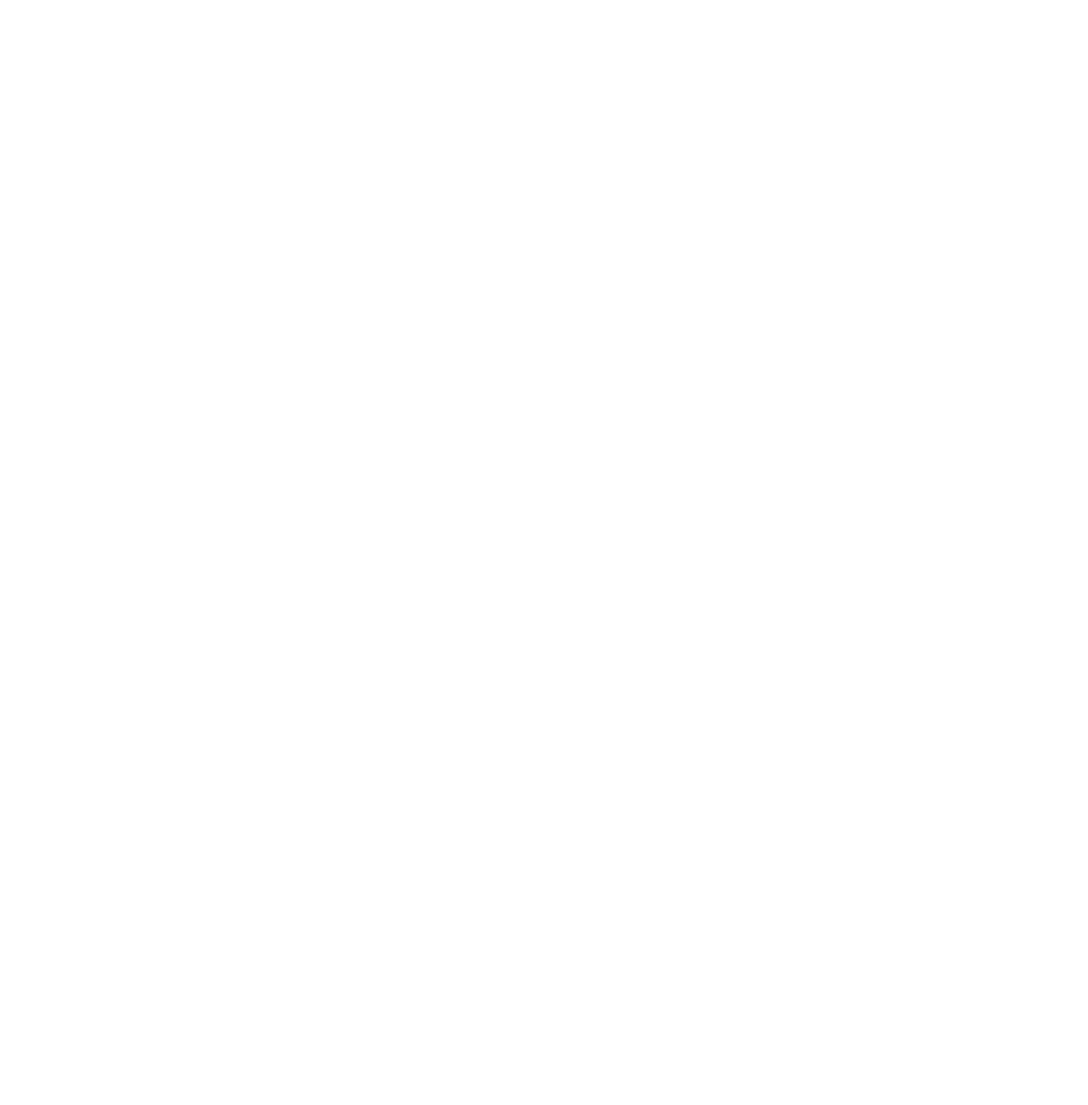
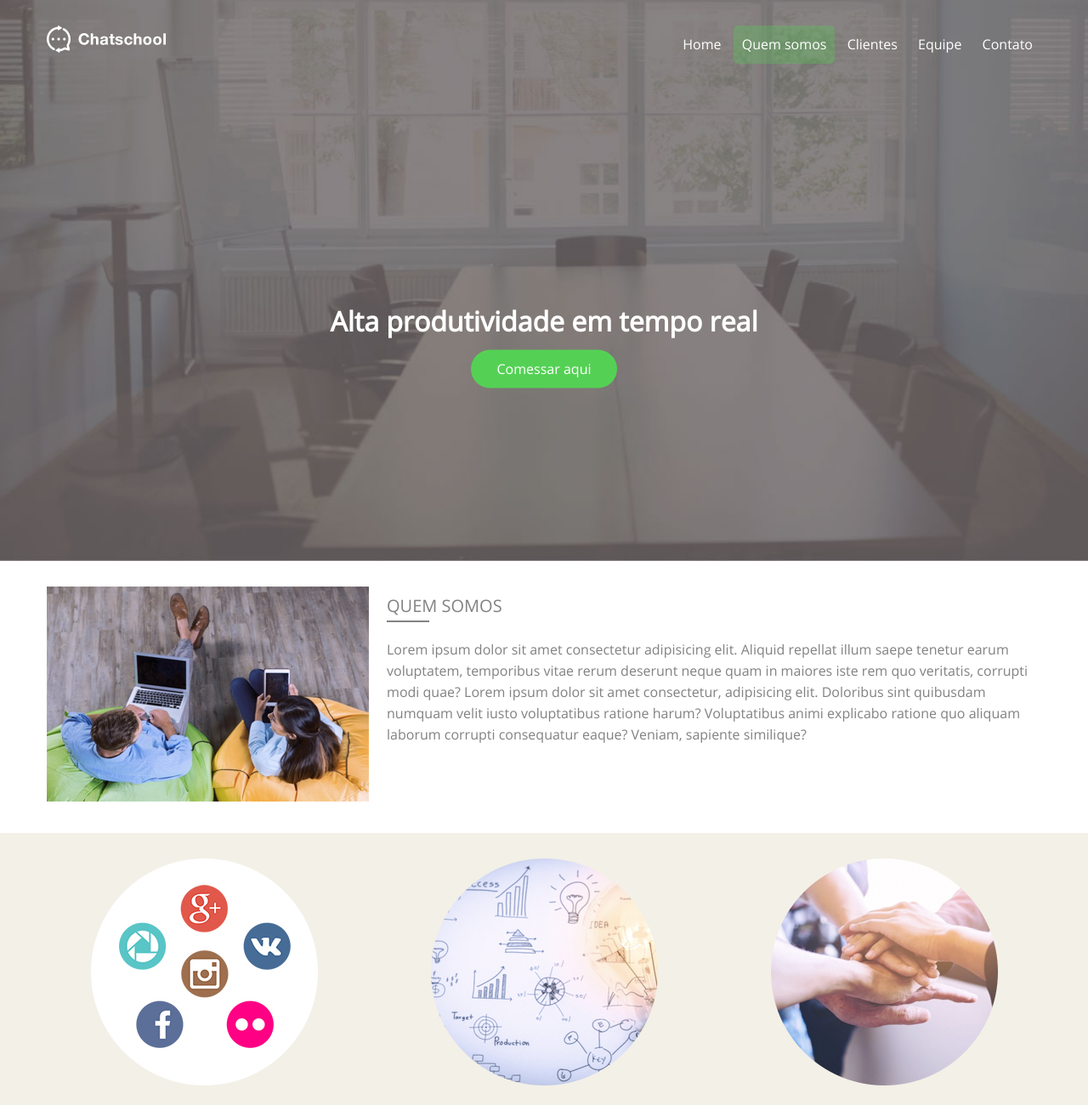
Before and after one commit to jsilva23/chatschool, a plain HTML site: page who-are-we.html in a window 1280 px wide. Shown: the top 1300 px of the page at 85% size. Before the commit the page ends 800 px from the top, so only its background shows below. Drawn offline with Linux system fonts and the light colour scheme.

Commit message:
create who we are  page

```diff
--- /dev/null
+++ b/css/pages/who-are-we.css
@@ -0,0 +1,29 @@
+@import url('../style.css');
+
+#header.who-are-we {
+    background-image: url(../../img/background-quem-somos.jpg);
+}
+
+#values {
+    background-color: #F3F0E7;
+}
+
+#intro h2, #values h2 {
+    font-size: 20px;
+}
+
+#intro h2 {
+    text-align: left;
+}
+
+#intro h2::after {
+    margin: 5px 0 0 0;
+}
+
+#values h2 {
+    margin-top: 20px;
+}
+
+#values h2::after {
+    display: none;
+}
--- a/css/style.css
+++ b/css/style.css
@@ -12,6 +12,7 @@
 body {
     font-family: 'OpenSans';
     color: rgb(130, 130, 130);
+    line-height: 25px;
 }
 
 #header nav a {
@@ -26,6 +27,7 @@ body {
 }
 
 #header {
+    background: #000 no-repeat fixed;
     background-size: cover;
     color: #fff;
     width: 100%;
--- a/who-are-we.html
+++ b/who-are-we.html
@@ -0,0 +1,104 @@
+<!DOCTYPE html>
+<html lang="pt">
+<head>
+    <meta charset="UTF-8">
+    <title>Quem somos - ChatSchool</title>
+    <link rel="stylesheet" href="css/style.css">
+    <link rel="stylesheet" href="https://fonts.googleapis.com/icon?family=Material+Icons">
+    <link rel="stylesheet" href="css/pages/who-are-we.css">
+</head>
+<body>
+    <header id="header" class="who-are-we">
+        <div class="container">
+            <div class="row">
+                <div class="col col-desktop-3">
+                    <a href="index.html"><img src="img/logo.png" alt="Logo da ChatSchool"></a>
+                </div>
+                <div class="col col-desktop-9">
+                    <nav>
+                        <ul>
+                            <li><a href="index.html">Home</a></li>
+                            <li><a href="who-are-we.html" class="active">Quem somos</a></li>
+                            <li><a href="clients.html">Clientes</a></li>
+                            <li><a href="team.html">Equipe</a></li>
+                            <li><a href="contact.html">Contato</a></li>
+                        </ul>
+                    </nav>
+                </div>
+            </div>
+            <div class="row">
+                <div class="col col-desktop-12 title">
+                    <h1>Alta produtividade em tempo real</h1>
+                    <a href="product.html" class="btn">Comessar aqui</a>
+                </div>
+            </div>
+        </div>
+    </header>
+    <main>
+        <section class="section" id="intro">
+            <div class="container">
+                <div class="row">
+                    <div class="col col-desktop-4">
+                        <img src="img/who-are-we/quem-somos_01.jpg" alt="">
+                    </div>
+                    <div class="col col-desktop-8">
+                        <h2>Quem somos</h2>
+                        <p>Lorem ipsum dolor sit amet consectetur adipisicing elit. Aliquid repellat illum saepe tenetur earum voluptatem, temporibus vitae rerum deserunt neque quam in maiores iste rem quo veritatis, corrupti modi quae? Lorem ipsum dolor sit amet consectetur, adipisicing elit. Doloribus sint quibusdam numquam velit iusto voluptatibus ratione harum? Voluptatibus animi explicabo ratione quo aliquam laborum corrupti consequatur eaque? Veniam, sapiente similique?</p>
+                    </div>
+                </div>
+            </div>
+        </section>
+        <section class="section section-center" id="values">
+            <div class="container">
+                <div class="row">
+                    <div class="col col-desktop-4">
+                        <img src="img/who-are-we/quem-somos_02.jpg" alt="">
+                        <h2>Missão</h2>
+                        <p>Lorem ipsum dolor, sit amet consecteturt adipisicing, ipsam assumenda explicabo ut dolorum.</p>
+                    </div>
+                    <div class="col col-desktop-4">
+                        <img src="img/who-are-we/quem-somos_03.jpg" alt="">
+                        <h2>Visão</h2>
+                        <p>Lorem ipsum dolor, sit amet consecteturt adipisicing, ipsam assumenda explicabo ut dolorum.</p>
+                    </div>
+                    <div class="col col-desktop-4">
+                        <img src="img/who-are-we/quem-somos_04.jpg" alt="">
+                        <h2>Valores</h2>
+                        <p>Lorem ipsum dolor, sit amet consecteturt adipisicing, ipsam assumenda explicabo ut dolorum.</p>
+                    </div>
+                </div>
+            </div>
+        </section>
+    </main>
+    <footer id="footer">
+        <div class="container">
+            <div class="row">
+                <div class="col col-offset-desktop-1 col-desktop-3">
+                    <p><a href=""><img src="img/logo.png" alt="Logo"></a></p>
+                    <p>Lorem ipsum dolor sit amet consectetur adipisicing elit. Nesciunt corrupti amet quaerat nobis pariatur molestiae in cum, optio, aut atque velit! Animi reprehenderit ea voluptatibus perspiciatis distinctio rerum odit at!</p>
+                </div>
+                <div class="col col-offset-desktop-1 col-desktop-2">
+                    <h3>Menu</h3>
+                    <nav>
+                        <ul>
+                            <li><a href="index.html">Home</a></li>
+                            <li><a href="who-are-we.html">Quem somos</a></li>
+                            <li><a href="clients.html">Clientes</a></li>
+                            <li><a href="team.html">Equipe</a></li>
+                            <li><a href="contact.html">Contato</a></li>
+                        </ul>
+                    </nav>
+                </div>
+                <div class="col col-desktop-4 social">
+                    <a href=""><img src="img/social-facebook.png""></a>
+                    <a href=""><img src="img/social-twitter.png" alt=""></a>
+                    <a href=""><img src="img/social-youtube.png" alt=""></a>
+                </div>
+            </div>
+        </div>
+    </footer>
+    <div id="copyright">
+        &copy; ChatSchool - 2020 - Todos os direitos reservados
+    </div>
+</body>
+</html>
```
Also changed, not shown: index.html (+1 -1 lines).
